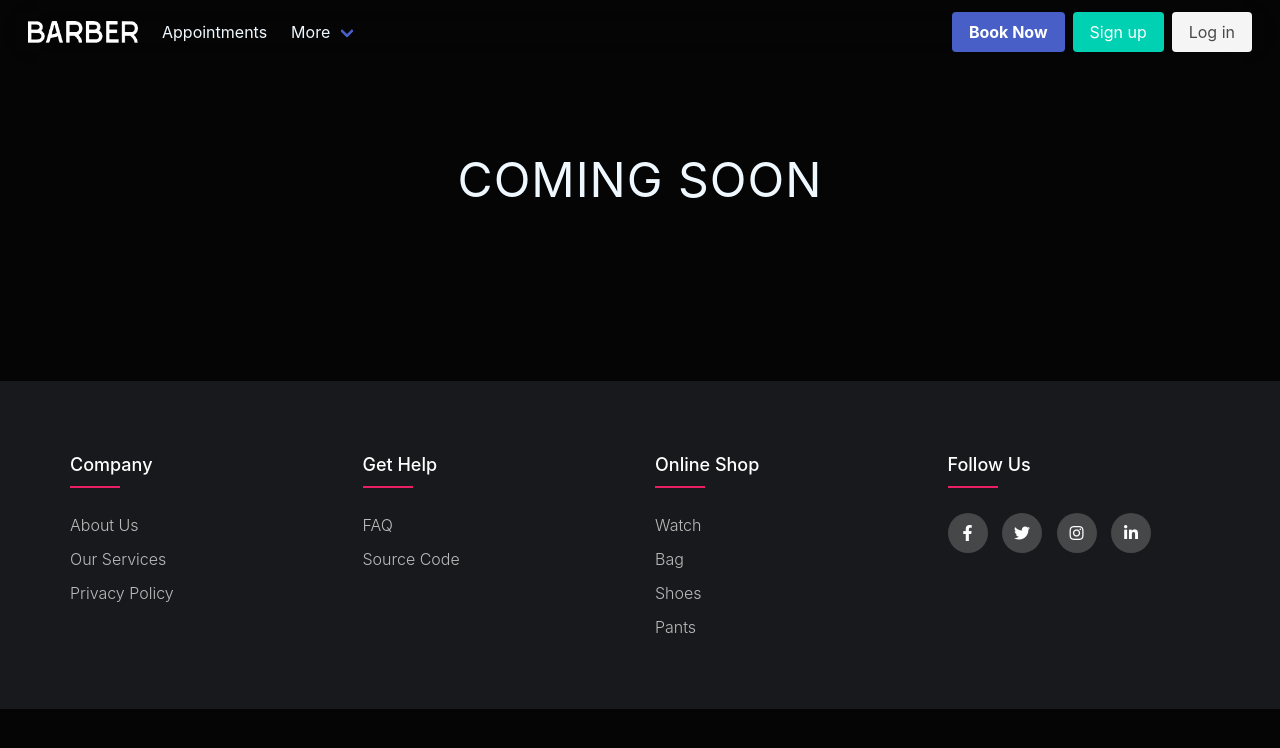
After one commit to kgarchie/barber-shops, a Django app: page /cs/ in a window 1280 px wide. The commit adds this page. Shown: the top 748 px of the page. Run offline with Django 4.2, Linux system fonts and the light colour scheme; parts of the project's set-up code (start-up, migrations or seed data) failed here and were passed over; some libraries are stand-ins or nearby versions; some web fonts are replaced.

Commit message:
Added Coming Soon; fixed links

```diff
--- a/app/urls.py
+++ b/app/urls.py
@@ -14,4 +14,5 @@ urlpatterns = [
     path('appointments/', views.appointments, name='appointments'),
 
     path('about/', views.about, name='about'),
+    path('cs/', views.cs, name='cs'),
 ]
--- a/app/views.py
+++ b/app/views.py
@@ -106,3 +106,7 @@ def appointments(request):
 
 def about(request):
     return render(request, 'about.html')
+
+
+def cs(request):
+    return render(request, 'cs.html')
--- a/templates/base.html
+++ b/templates/base.html
@@ -31,14 +31,14 @@
         </a>
 
         <a role="button" class="navbar-burger" aria-label="menu" aria-expanded="false"
-           data-target="navbarBasicExample">
+           data-target="navbar">
             <span aria-hidden="true"></span>
             <span aria-hidden="true"></span>
             <span aria-hidden="true"></span>
         </a>
     </div>
 
-    <div id="navbarBasicExample" class="navbar-menu">
+    <div id="navbar" class="navbar-menu">
         <div class="navbar-start">
             <a class="navbar-item prop invert" href="{% url 'app:appointments' %}">
                 Appointments
@@ -99,37 +99,34 @@
             <div class="footer-col">
                 <h4>company</h4>
                 <ul>
-                    <li><a href="#">about us</a></li>
-                    <li><a href="#">our services</a></li>
-                    <li><a href="#">privacy policy</a></li>
-                    <li><a href="#">affiliate program</a></li>
+                    <li><a href="{% url 'app:home' %}">about us</a></li>
+                    <li><a href="{% url 'app:home' %}">our services</a></li>
+                    <li><a href="{% url 'app:about' %}">privacy policy</a></li>
                 </ul>
             </div>
             <div class="footer-col">
                 <h4>get help</h4>
                 <ul>
-                    <li><a href="#">FAQ</a></li>
-                    <li><a href="#">Locations</a></li>
-                    <li><a href="#">Refunds</a></li>
-                    <li><a href="#">Payment options</a></li>
+                    <li><a href="{% url 'app:about' %}">FAQ</a></li>
+                    <li><a href="https://github.com/kgarchie/barber-shops" target="_blank">Source Code</a></li>
                 </ul>
             </div>
             <div class="footer-col">
                 <h4>online shop</h4>
                 <ul>
-                    <li><a href="#">watch</a></li>
-                    <li><a href="#">bag</a></li>
-                    <li><a href="#">shoes</a></li>
-                    <li><a href="#">pants</a></li>
+                    <li><a href="{% url 'app:cs' %}">watch</a></li>
+                    <li><a href="{% url 'app:cs' %}">bag</a></li>
+                    <li><a href="{% url 'app:cs' %}">shoes</a></li>
+                    <li><a href="{% url 'app:cs' %}">pants</a></li>
                 </ul>
             </div>
             <div class="footer-col">
                 <h4>follow us</h4>
                 <div class="social-links">
-                    <a href="#"><i class="fab fa-facebook-f"></i></a>
-                    <a href="#"><i class="fab fa-twitter"></i></a>
-                    <a href="#"><i class="fab fa-instagram"></i></a>
-                    <a href="#"><i class="fab fa-linkedin-in"></i></a>
+                    <a href="https://www.facebook.com/kreezy.genie/" target="_blank"><i class="fab fa-facebook-f"></i></a>
+                    <a href="https://twitter.com/allan_archie" target="_blank"><i class="fab fa-twitter"></i></a>
+                    <a href="https://www.instagram.com/jinn.allan/" target="_blank"><i class="fab fa-instagram"></i></a>
+                    <a href="https://www.linkedin.com/in/allan-bosire-13b066180/" target="_blank"><i class="fab fa-linkedin-in"></i></a>
                 </div>
             </div>
         </div>
--- /dev/null
+++ b/templates/cs.html
@@ -0,0 +1,13 @@
+{% extends 'base.html' %}
+
+{% block title %}
+    <title>Coming Soon</title>
+{% endblock %}
+
+{% block content %}
+    <div class="container mtb is-flex is-justify-content-center is-align-content-center">
+        <p class="heading invert" style="font-size: xxx-large">
+            coming soon
+        </p>
+    </div>
+{% endblock %}
--- a/templates/registration/register.html
+++ b/templates/registration/register.html
@@ -62,7 +62,7 @@
                 </div>
                 {% if form.errors %}
                     {% for error in form.errors %}
-                        <p class="help is-danger" id="help">An internal error occurred, a user with the username you are trying to create may already exist. Please try again.</p>
+                        <p class="help is-danger" id="help">{{ error }}</p>
                     {% endfor %}
                 {% endif %}
 
```
Also changed, not shown: app/migrations/0004_remove_appointments_barber.py (added), app/migrations/0005_appointments_barber.py (added), static/js/main.js (indentation only).
